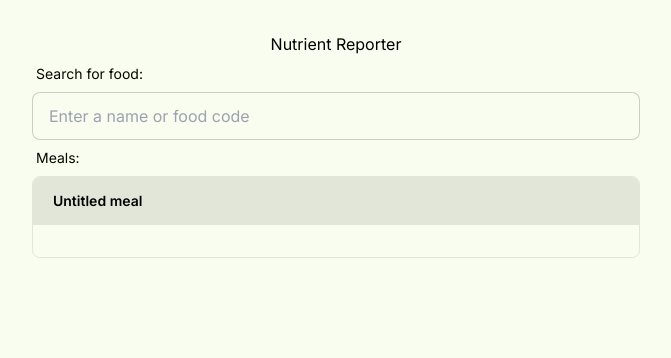
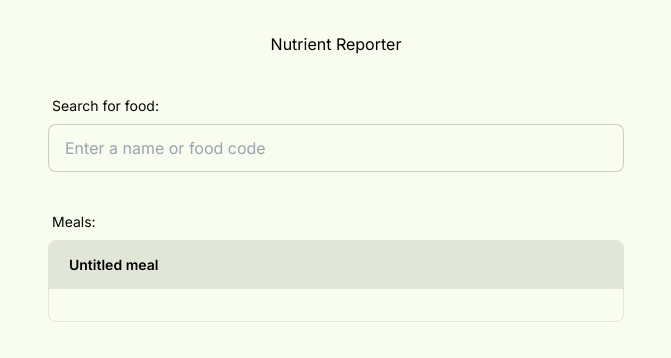
Before and after one commit to b3nk3lly/nutrient-tracker, a Next.js app: page / in a window 1280 px wide. Shown: the top 358 px of the page, without its empty margins (304-975 px from the left). Built offline with nearby package versions, Linux system fonts and the light colour scheme.

Commit message:
Fix layout

```diff
--- a/app/page.tsx
+++ b/app/page.tsx
@@ -47,9 +47,9 @@ export default function Home() {
 	};
 
 	return (
-		<main className="flex min-h-screen flex-col items-center space-y-8 p-8">
-			<div className="w-full md:w-3/4 lg:w-1/2">
-				<h1 className="text-center">Nutrient Reporter</h1>
+		<main className="min-h-screen flex flex-col items-center">
+			<div className="flex flex-col items-center space-y-8 p-8 w-full md:w-3/4 lg:w-1/2">
+				<h1>Nutrient Reporter</h1>
 				<SearchBar onSelect={(food: Food) => addFood(selectedMealId, food)} />
 				<MealCard
 					name={meals.find((meal) => meal.id === selectedMealId)?.name ?? ""}
```
